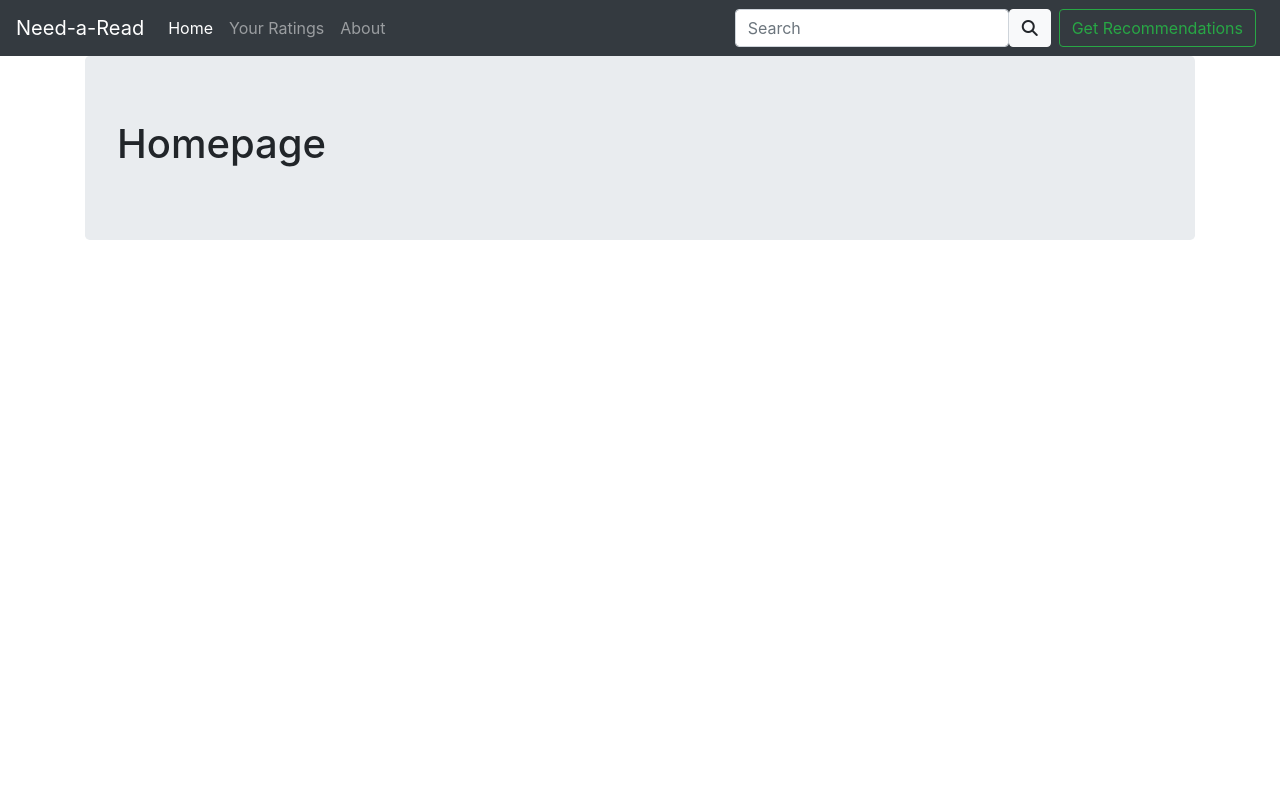
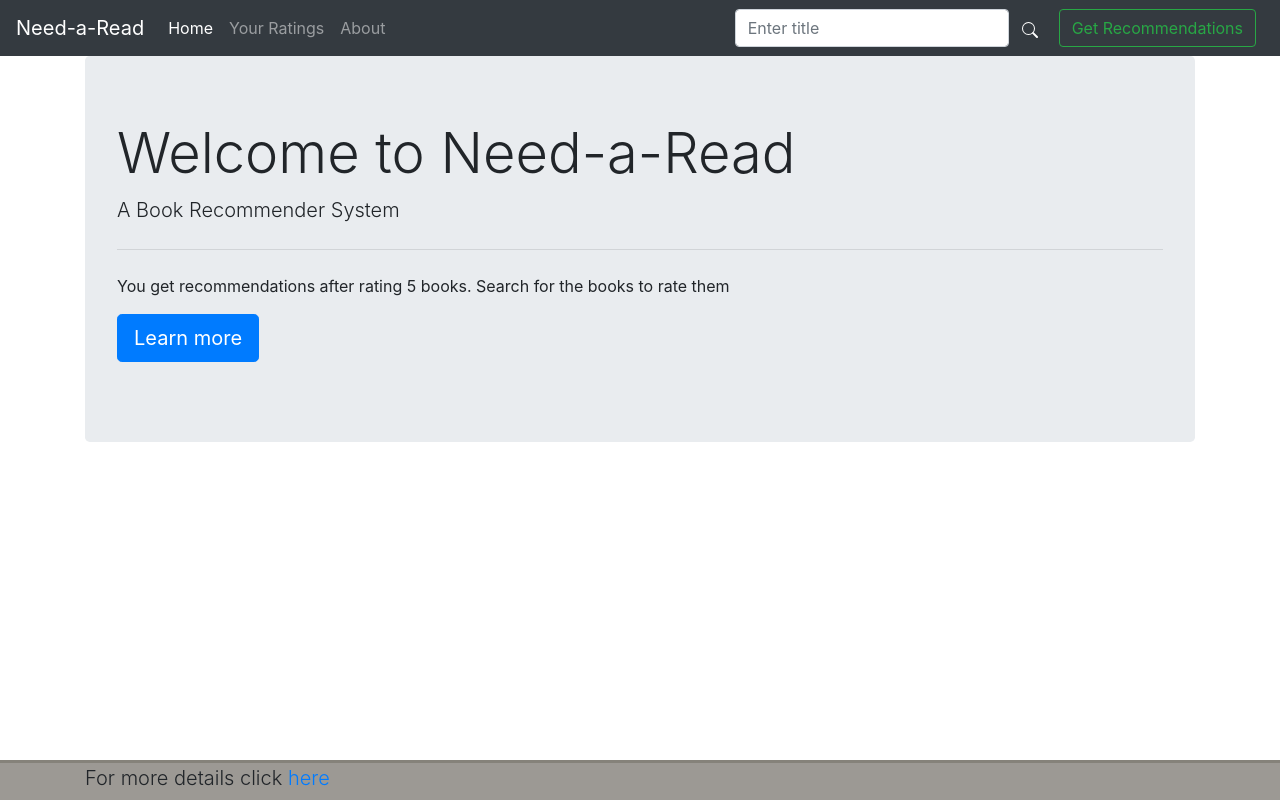
Before and after one commit to Safikh/Book-Recommender, a Flask app: page / in a window 1280 px wide. Run offline with Flask 2, Linux system fonts and the light colour scheme; parts of the project's set-up code (start-up, migrations or seed data) failed here and were passed over; some libraries are stand-ins or nearby versions.

Commit message:
UI modifications

```diff
--- a/project/core/forms.py
+++ b/project/core/forms.py
@@ -2,11 +2,6 @@ from flask_wtf import FlaskForm
 from wtforms import StringField, SubmitField, RadioField
 
 
-
-class SearchForm(FlaskForm):
-    text = StringField('Title')
-    submit = SubmitField('')
-
 class RatingForm(FlaskForm):
     rating = RadioField(choices=[1,2,3,4,5])
     submit = SubmitField('Rate the book')
--- a/project/core/views.py
+++ b/project/core/views.py
@@ -1,5 +1,5 @@
 from flask import render_template, Blueprint, redirect, url_for, request
-from project.core.forms import SearchForm, RatingForm
+from project.core.forms import RatingForm
 from project.core import predict
 import pandas as pd
 import numpy as np
--- /dev/null
+++ b/project/static/css/styling_custom.css
@@ -0,0 +1,25 @@
+*{
+    padding: 0;
+    margin: 0;
+}
+
+html {
+  position: relative;
+  min-height: 100%;
+}
+body {
+  margin-bottom: 60px;
+  height: 100%;
+}
+
+
+
+
+.footer {
+  position: absolute;
+  bottom: 0;
+  width: 100%;
+  height: 40px;
+  background: #9c9994;
+ border-top: 3px solid #85827a;
+}
--- a/project/templates/base.html
+++ b/project/templates/base.html
@@ -6,6 +6,7 @@
     <!-- CSS only -->
     <link rel="stylesheet" href="https://stackpath.bootstrapcdn.com/bootstrap/4.5.2/css/bootstrap.min.css" integrity="sha384-JcKb8q3iqJ61gNV9KGb8thSsNjpSL0n8PARn9HuZOnIxN0hoP+VmmDGMN5t9UJ0Z" crossorigin="anonymous">
     <link rel="stylesheet" href="https://cdnjs.cloudflare.com/ajax/libs/font-awesome/4.7.0/css/font-awesome.min.css">
+    <link rel="stylesheet" href="{{url_for('static', filename='css/styling_custom.css')}}">
 
     <!-- JS, Popper.js, and jQuery -->
     <script src="https://code.jquery.com/jquery-3.5.1.slim.min.js" integrity="sha384-DfXdz2htPH0lsSSs5nCTpuj/zy4C+OGpamoFVy38MVBnE+IbbVYUew+OrCXaRkfj" crossorigin="anonymous"></script>
@@ -14,7 +15,8 @@
     <script src="https://kit.fontawesome.com/871ffb7e43.js" crossorigin="anonymous"></script>
 </head>
 <body>
-  <nav class="navbar navbar-expand-lg navbar-dark bg-dark">
+  <header>
+    <nav class="navbar navbar-expand-lg navbar-dark bg-dark">
     <a class="navbar-brand" href="{{url_for('core.index')}}">Need-a-Read</a>
     <button class="navbar-toggler" type="button" data-toggle="collapse" data-target="#navbarSupportedContent" aria-controls="navbarSupportedContent" aria-expanded="false" aria-label="Toggle navigation">
       <span class="navbar-toggler-icon"></span>
@@ -36,9 +38,15 @@
 
       <div class="input-group-append">
         <form class="form-inline" action="{{url_for("core.search")}}">
-          <input class="form-control" type="search" placeholder="Search" aria-label="Search" name="title">
+          <input class="form-control" type="search" placeholder="Enter title" aria-label="Search" name="title">
           <span class="input-group-btn">
-            <button type=submit class="btn btn-light"><span class="fas fa-search" title="Submit"></span></button>
+            <button type=submit class="btn btn-dark">
+              <!-- <span class="fas fa-search" title="Submit"></span> -->
+              <svg width="1em" height="1em" viewBox="0 0 16 16" class="bi bi-search" fill="currentColor" xmlns="http://www.w3.org/2000/svg">
+                <path fill-rule="evenodd" d="M10.442 10.442a1 1 0 0 1 1.415 0l3.85 3.85a1 1 0 0 1-1.414 1.415l-3.85-3.85a1 1 0 0 1 0-1.415z"/>
+                <path fill-rule="evenodd" d="M6.5 12a5.5 5.5 0 1 0 0-11 5.5 5.5 0 0 0 0 11zM13 6.5a6.5 6.5 0 1 1-13 0 6.5 6.5 0 0 1 13 0z"/>
+              </svg>
+            </button>
           </span>
         </form>
       </div>
@@ -46,11 +54,19 @@
       <a class="btn btn-outline-success m-2 my-sm-0" href="{{url_for('core.recommendations')}}">Get Recommendations</a>
     </div>
   </nav>
+  </header>
 
-    <div class="container">
+  <main role="main" class="container">
+
         {% block content %}
 
         {% endblock %}
+  </main>
+
+  <footer class="mastfoot mt-auto footer">
+    <div class="container">
+      <span class="lead">For more details click <a href="{{url_for('core.info')}}">here</a></span>
     </div>
+  </footer>
 </body>
 </html>
--- a/project/templates/index.html
+++ b/project/templates/index.html
@@ -1,7 +1,13 @@
 {% extends "base.html" %}
 {% block content %}
     <div class="jumbotron">
-        <h1>Homepage</h1>
+        <h1 class="display-4">Welcome to Need-a-Read</h1>
+        <p class="lead">A Book Recommender System</p>
+        <hr class="my-4">
+        <p>You get recommendations after rating 5 books. Search for the books to rate them</p>
+        <p class="lead">
+          <a class="btn btn-primary btn-lg" href="{{url_for('core.info')}}" role="button">Learn more</a>
+        </p>
     </div>
 
 
```
Also changed, not shown: project/templates/recommendations.html (+18 -4 lines), project/templates/search_results.html (+7 -6 lines), project/templates/user_ratings.html (+17 -3 lines).
